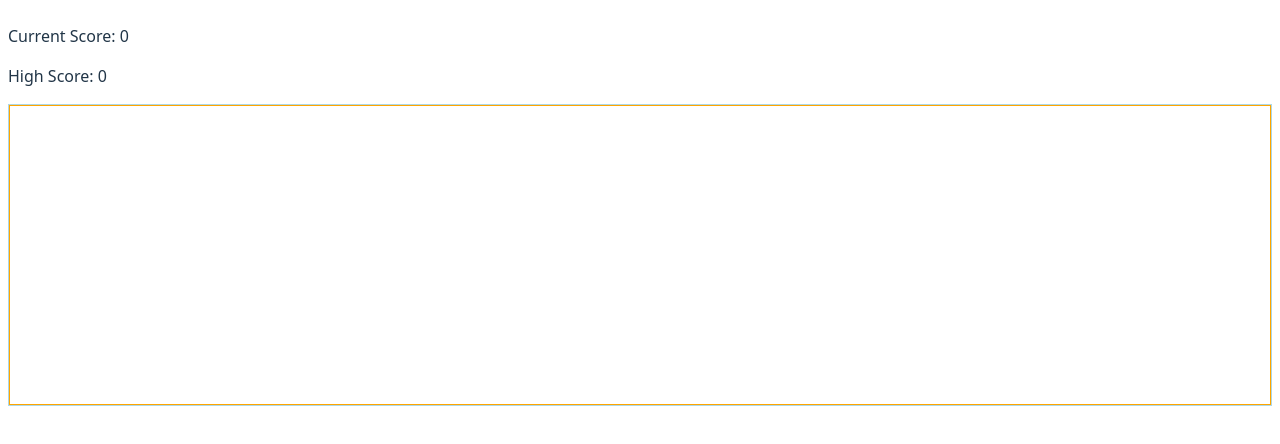
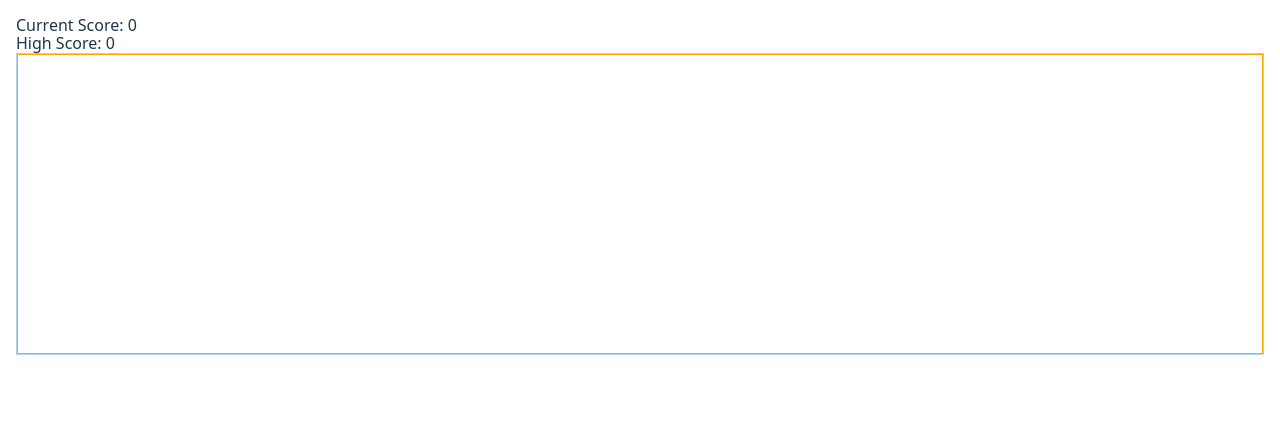
Before and after one commit to thongster/odin-memory-card, a React (Vite) app: page / in a window 1280 px wide. Shown: the top 444 px of the page. Built offline with nearby package versions, Linux system fonts and the light colour scheme.

Commit message:
normalize and global styles

```diff
--- a/src/App.jsx
+++ b/src/App.jsx
@@ -1,6 +1,7 @@
 import { useState } from 'react'
 import Grid from "./components/Grid.jsx"
 import Score from "./components/Score.jsx"
+import './styles/modern-normalize.css'
 import './styles/App.css'
 
 function App() {
--- a/src/styles/App.css
+++ b/src/styles/App.css
@@ -6,4 +6,5 @@
 .container {
   display: flex;
   flex-direction: column;
+  margin: 1rem;
 }
--- a/src/styles/index.css
+++ b/src/styles/index.css
@@ -1,6 +1,5 @@
 :root {
   font-family: system-ui, Avenir, Helvetica, Arial, sans-serif;
-  line-height: 1.5;
   font-weight: 400;
 
   color-scheme: light dark;
@@ -11,6 +10,11 @@
   text-rendering: optimizeLegibility;
   -webkit-font-smoothing: antialiased;
   -moz-osx-font-smoothing: grayscale;
+}
+
+h1, h2, h3, h4, p {
+  margin: 0;
+  padding: 0;
 }
 
 a {
--- /dev/null
+++ b/src/styles/modern-normalize.css
@@ -0,0 +1,223 @@
+/*! modern-normalize v3.0.1 | MIT License | https://github.com/sindresorhus/modern-normalize */
+
+/*
+Document
+========
+*/
+
+/**
+Use a better box model (opinionated).
+*/
+
+*,
+::before,
+::after {
+	box-sizing: border-box;
+}
+
+/**
+1. Improve consistency of default fonts in all browsers. (https://github.com/sindresorhus/modern-normalize/issues/3)
+2. Correct the line height in all browsers.
+3. Prevent adjustments of font size after orientation changes in iOS.
+4. Use a more readable tab size (opinionated).
+*/
+
+html {
+	font-family:
+		system-ui,
+		'Segoe UI',
+		Roboto,
+		Helvetica,
+		Arial,
+		sans-serif,
+		'Apple Color Emoji',
+		'Segoe UI Emoji'; /* 1 */
+	line-height: 1.15; /* 2 */
+	-webkit-text-size-adjust: 100%; /* 3 */
+	tab-size: 4; /* 4 */
+}
+
+/*
+Sections
+========
+*/
+
+/**
+Remove the margin in all browsers.
+*/
+
+body {
+	margin: 0;
+}
+
+/*
+Text-level semantics
+====================
+*/
+
+/**
+Add the correct font weight in Chrome and Safari.
+*/
+
+b,
+strong {
+	font-weight: bolder;
+}
+
+/**
+1. Improve consistency of default fonts in all browsers. (https://github.com/sindresorhus/modern-normalize/issues/3)
+2. Correct the odd 'em' font sizing in all browsers.
+*/
+
+code,
+kbd,
+samp,
+pre {
+	font-family:
+		ui-monospace,
+		SFMono-Regular,
+		Consolas,
+		'Liberation Mono',
+		Menlo,
+		monospace; /* 1 */
+	font-size: 1em; /* 2 */
+}
+
+/**
+Add the correct font size in all browsers.
+*/
+
+small {
+	font-size: 80%;
+}
+
+/**
+Prevent 'sub' and 'sup' elements from affecting the line height in all browsers.
+*/
+
+sub,
+sup {
+	font-size: 75%;
+	line-height: 0;
+	position: relative;
+	vertical-align: baseline;
+}
+
+sub {
+	bottom: -0.25em;
+}
+
+sup {
+	top: -0.5em;
+}
+
+/*
+Tabular data
+============
+*/
+
+/**
+Correct table border color inheritance in Chrome and Safari. (https://issues.chromium.org/issues/40615503, https://bugs.webkit.org/show_bug.cgi?id=195016)
+*/
+
+table {
+	border-color: currentcolor;
+}
+
+/*
+Forms
+=====
+*/
+
+/**
+1. Change the font styles in all browsers.
+2. Remove the margin in Firefox and Safari.
+*/
+
+button,
+input,
+optgroup,
+select,
+textarea {
+	font-family: inherit; /* 1 */
+	font-size: 100%; /* 1 */
+	line-height: 1.15; /* 1 */
+	margin: 0; /* 2 */
+}
+
+/**
+Correct the inability to style clickable types in iOS and Safari.
+*/
+
+button,
+[type='button'],
+[type='reset'],
+[type='submit'] {
+	-webkit-appearance: button;
+}
+
+/**
+Remove the padding so developers are not caught out when they zero out 'fieldset' elements in all browsers.
+*/
+
+legend {
+	padding: 0;
+}
+
+/**
+Add the correct vertical alignment in Chrome and Firefox.
+*/
+
+progress {
+	vertical-align: baseline;
+}
+
+/**
+Correct the cursor style of increment and decrement buttons in Safari.
+*/
+
+::-webkit-inner-spin-button,
+::-webkit-outer-spin-button {
+	height: auto;
+}
+
+/**
+1. Correct the odd appearance in Chrome and Safari.
+2. Correct the outline style in Safari.
+*/
+
+[type='search'] {
+	-webkit-appearance: textfield; /* 1 */
+	outline-offset: -2px; /* 2 */
+}
+
+/**
+Remove the inner padding in Chrome and Safari on macOS.
+*/
+
+::-webkit-search-decoration {
+	-webkit-appearance: none;
+}
+
+/**
+1. Correct the inability to style clickable types in iOS and Safari.
+2. Change font properties to 'inherit' in Safari.
+*/
+
+::-webkit-file-upload-button {
+	-webkit-appearance: button; /* 1 */
+	font: inherit; /* 2 */
+}
+
+/*
+Interactive
+===========
+*/
+
+/*
+Add the correct display in Chrome and Safari.
+*/
+
+summary {
+	display: list-item;
+}
```
